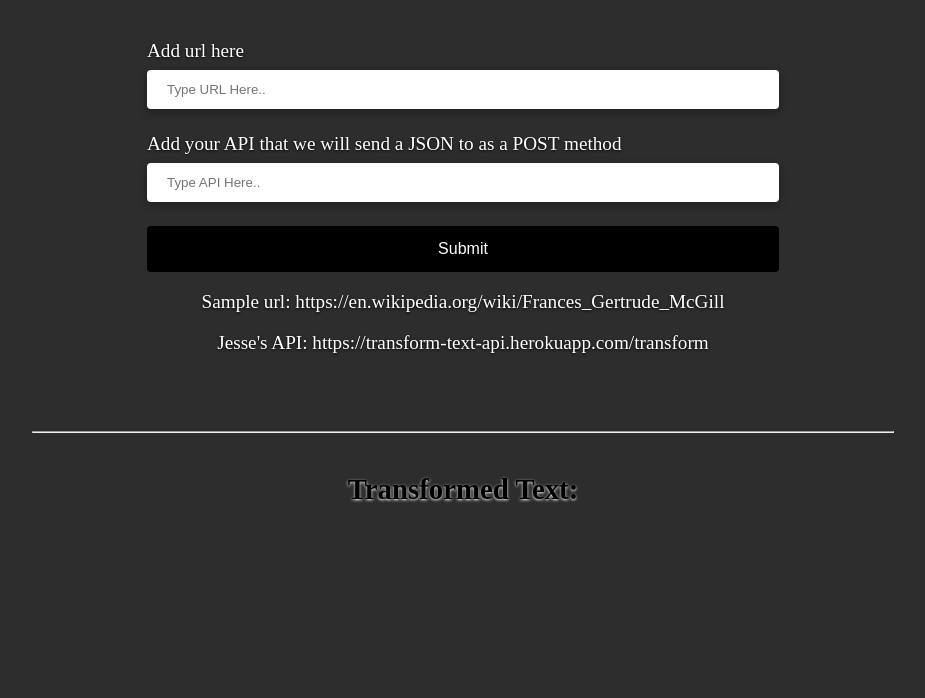
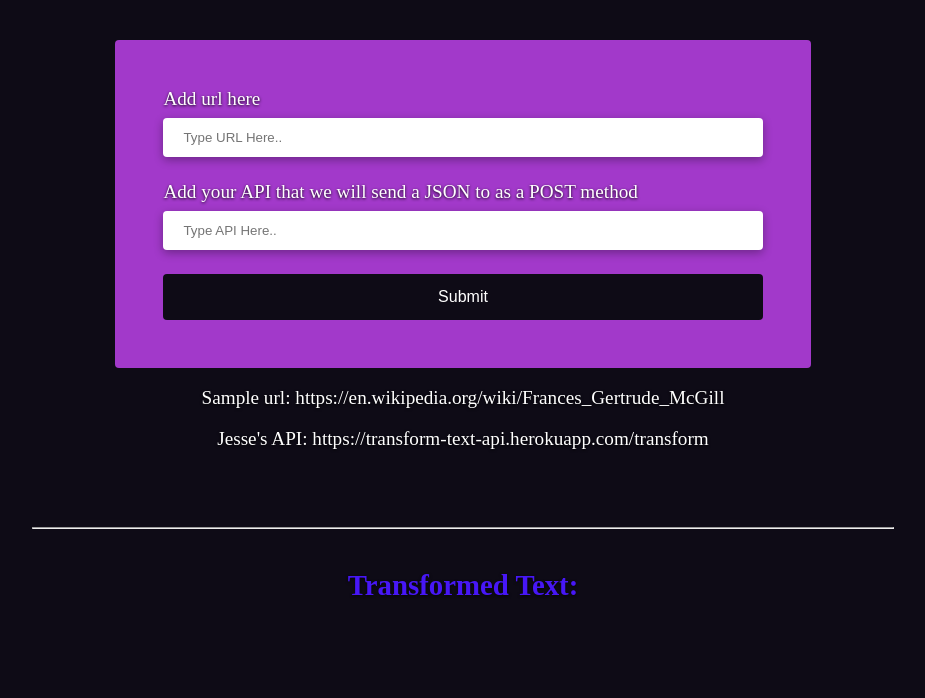
Before and after one commit to JamesWeiMoseley/web_scraper, a plain HTML site: page index.html in a window 1280 px wide. Shown: the part 117-815 px from the top of the page, without its empty margins (177-1102 px from the left). Drawn offline with nearby package versions, Linux system fonts and the light colour scheme.

Commit message:
couple updates

```diff
--- a/index.css
+++ b/index.css
@@ -1,6 +1,6 @@
 body {
-    /* background-color: #0E0B16; */
-    background-color: rgb(45, 45, 45);
+    background-color: #0E0B16;
+    /* background-color: rgb(45, 45, 45); */
     font-size: 1.2rem;
     /* padding: 3rem; */
 }
@@ -16,15 +16,17 @@ h1 {
 
 .in {
     margin: auto;
-    width: 50%;
+    width: 55%;
     color: #fff;
     text-shadow: 0 1px 3px rgba(0, 0, 1, 0.927);
 }
 
 .in_container {
-    width: 60%;
+    padding: 3rem;
     margin-left: auto;
     margin-right: auto;
+    background-color: #A239CA;
+    border-radius: 4px;
 }
 
 /* each input box */
@@ -33,13 +35,14 @@ h1 {
     padding-bottom: 1rem;
 }
 
+
 p {
     text-align: center;
 }
 
 button {
     color: #fff;
-    background-color: black;
+    background-color: #0E0B16;
     cursor: pointer;
     width: 100%;
     padding: 14px 20px;
@@ -49,7 +52,9 @@ button {
 }
 
 button:hover {
-    background-color: #A239CA;
+    /* background-color: #4717F6; */
+    background-color: #4717F6;
+    box-shadow: 0 3px 10px rgba(0, 0, 1, 0.324);
 }
 
 input {
@@ -77,7 +82,7 @@ input {
 
 h2 {
     text-align: center;
-    /* color: rgb(60, 53, 104); */
+    color: #4717F6;
     padding: 1rem;
-    text-shadow: 0 1px 3px #fff;
+    text-shadow: 0 1px 3px rgb(6, 6, 6);
 }
--- a/index.html
+++ b/index.html
@@ -10,6 +10,7 @@
 <body>
     <h1>Webscraper by James</h1>
     <form class='in' id="submit_text" method="POST">
+        <div class="in_container">
             <div class="input_container">
                 <label>Add url here</label>
                 <input type="text" id="url_input" placeholder="Type URL Here..">
@@ -18,8 +19,8 @@
                 <label>Add your API that we will send a JSON to as a POST method</label>
                 <input type="text" id="api_input" placeholder="Type API Here..">
             </div>
-
             <button id="submit_button" type="submit">Submit</button><br>
+            </div>
             <p>Sample url: https://en.wikipedia.org/wiki/Frances_Gertrude_McGill</p>
             <p>Jesse's API: https://transform-text-api.herokuapp.com/transform </p>
     </form>
```
